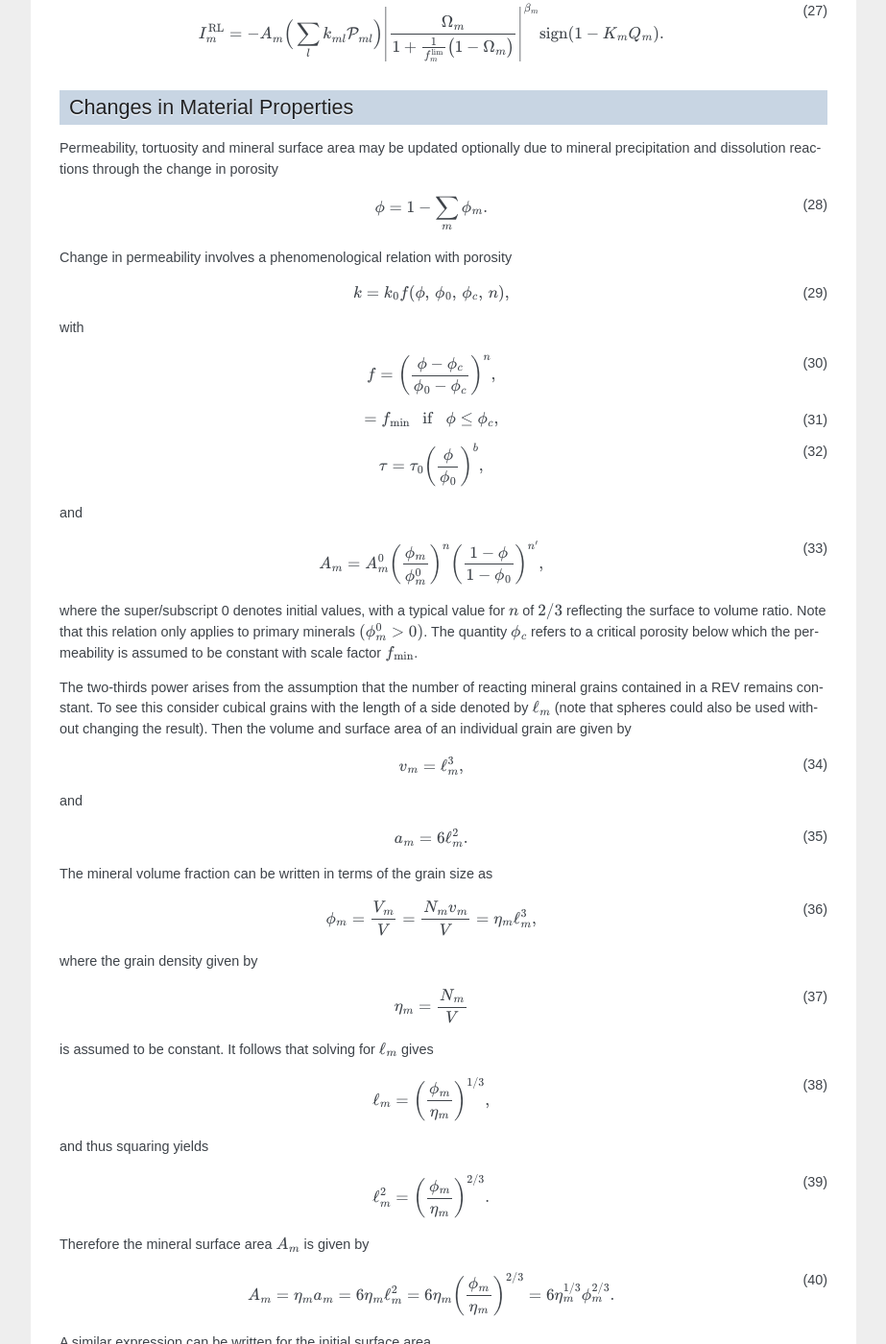
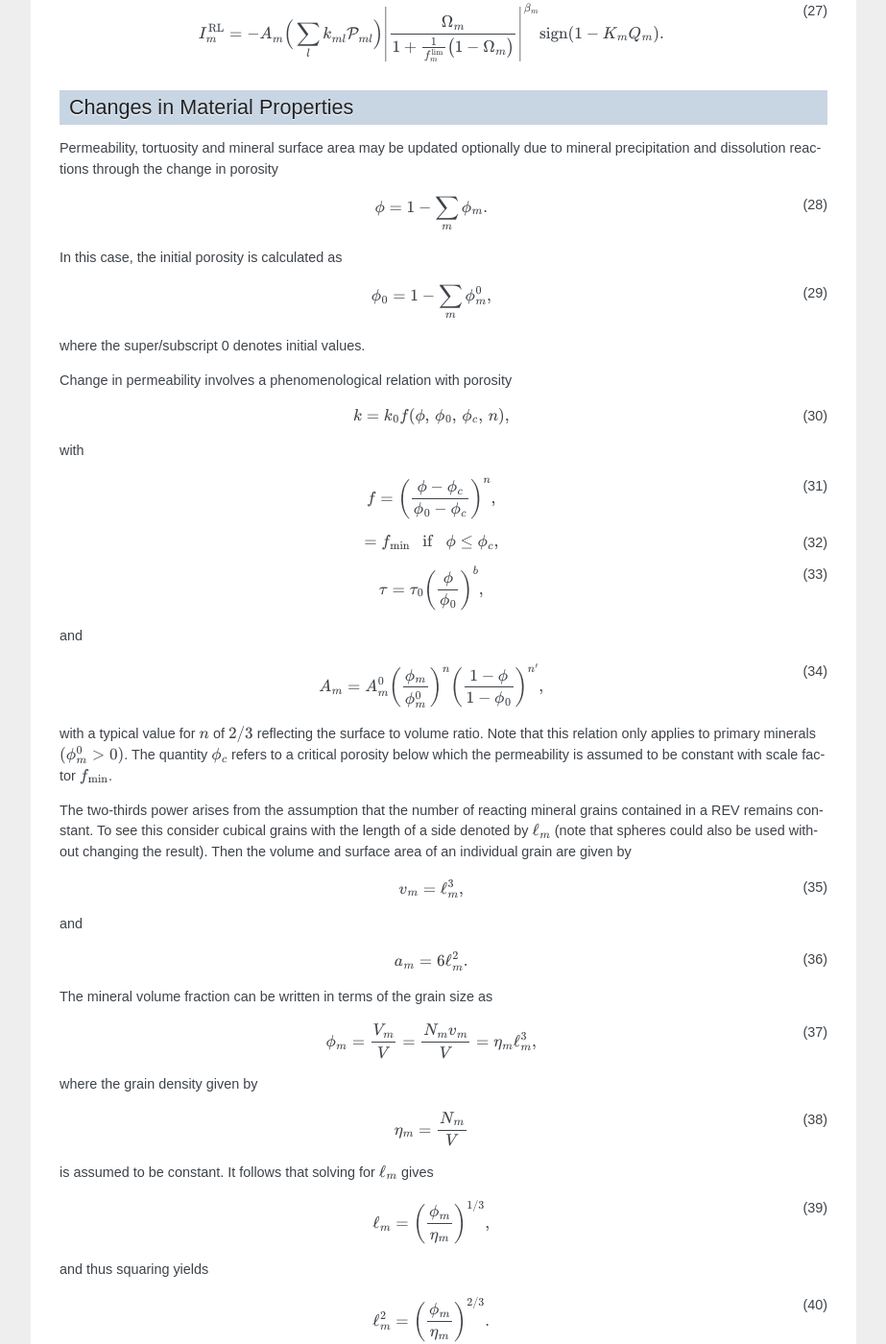
Before and after one commit to Miracloon/pflotran-documentation, a Sphinx documentation site: the page built from source/theory_guide/mode_reactive_transport.rst, in a window 1280 px wide and 1400 px high, scrolled down 4274 px. Shown: the whole window at 96% size, without its empty margins (318-1241 px from the left). Built offline with Sphinx 7.4.7, drawn with Linux system fonts in a browser that asks for light colours; some of the changed text lies outside the part shown.

Commit message:
updated docs to clarify porosity initial condition for changes in material properties due to mineral precipitation-dissolution

```diff
--- a/source/theory_guide/mode_reactive_transport.rst
+++ b/source/theory_guide/mode_reactive_transport.rst
@@ -340,6 +342,15 @@ reactions through the change in porosity
 
    \porosity = 1-\sum_m\porosity_m.
 
+In this case, the initial porosity is calculated as
+
+.. math::
+   :label: initial_porosity
+
+   \porosity_0 = 1-\sum_m\porosity_m^0,
+
+where the super/subscript 0 denotes initial values.
+
 Change in permeability involves a phenomenological relation with porosity
 
 .. math::
--- a/source/theory_guide/theory_guide.rst
+++ b/source/theory_guide/theory_guide.rst
@@ -1,3 +1,5 @@
+.. _theory-guide:
+
 Theory Guide
 ============
 
```
Also changed, not shown: other parts of source/theory_guide/mode_reactive_transport.rst (+3 -1 lines), source/user_guide/cards/raw_txt/chemistry/chemistry_options.txt (+9 -2 lines).
